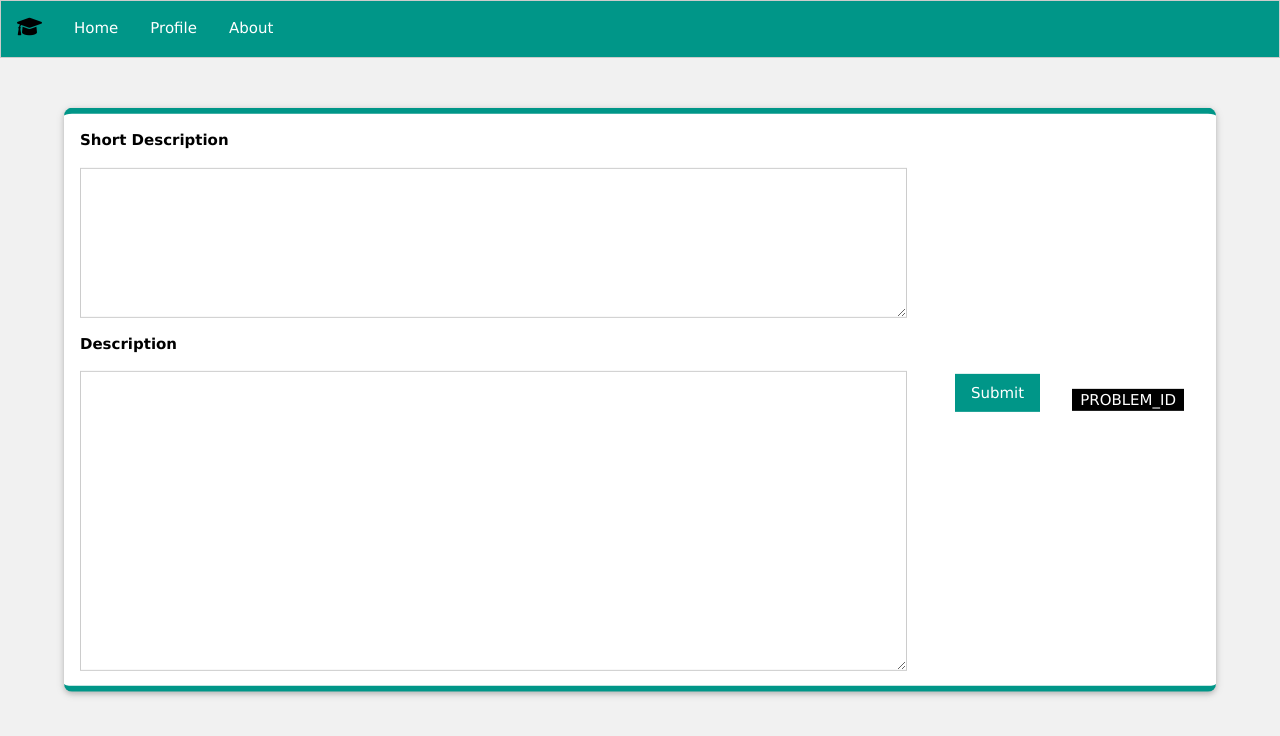
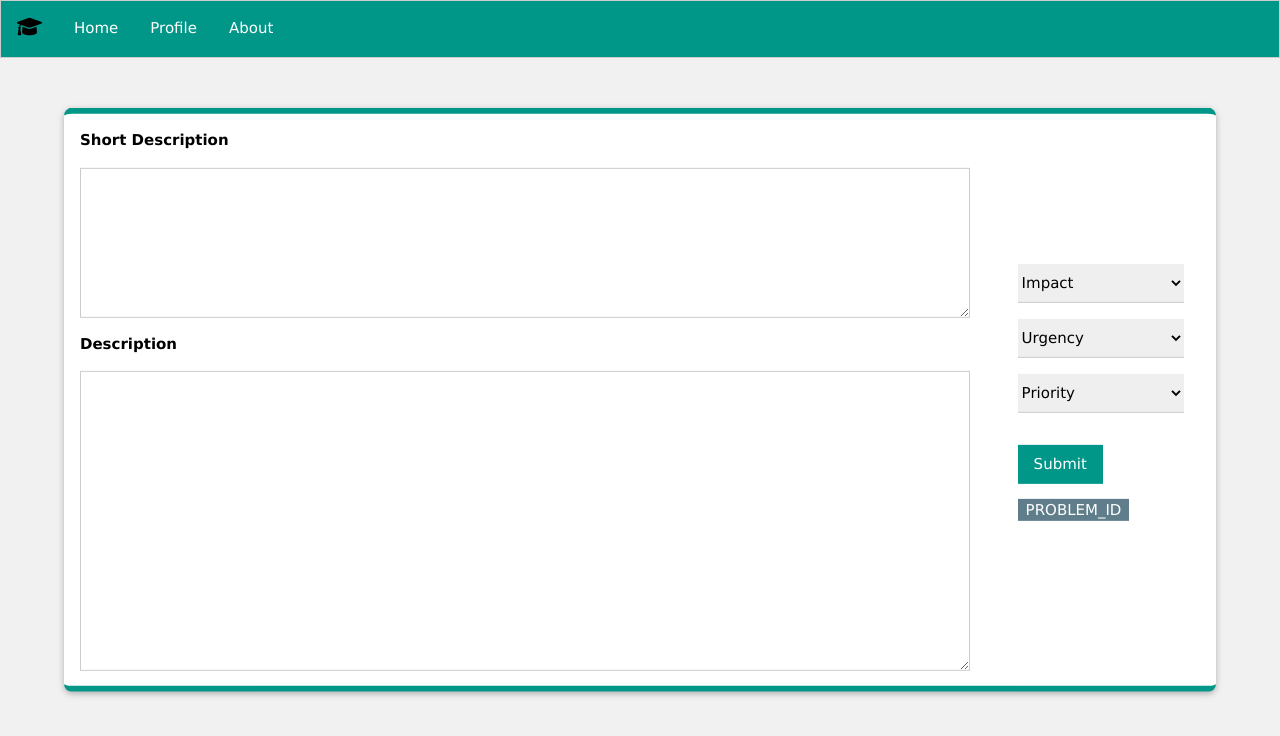
Before and after one commit to fabydag19/ml_app, a Flask app: page / in a window 1280 px wide. Shown: the top 736 px of the page. Run offline with Flask 3, Linux system fonts and the light colour scheme.

Commit message:
Add model

```diff
--- a/app.py
+++ b/app.py
@@ -1,14 +1,23 @@
-from flask import Flask, render_template
+from flask import Flask, render_template, request
+from model import model_predictions
 
 app = Flask(__name__)
 
-@app.route('/')
-def home():
-    return render_template('index.html')
+@app.route('/', methods=['GET', 'POST'])
+def index():
 
-@app.route('/model', methods=['GET', 'POST'])
-def home():
-    return render_template('index.html')
+    result = None
+    if request.method == 'POST':
+
+        short_description = request.form.get('short_description')
+        description = request.form.get('description')
+        impact = int(request.form.get('impact'))
+        urgency = int(request.form.get('urgency'))
+        priority = int(request.form.get('priority'))
+
+        result = model_predictions(short_description,description, impact, urgency, priority)
+
+    return render_template('index.html', result=result)
 
 if __name__ == '__main__':
     app.run(debug=True, host='0.0.0.0')
--- a/requirements.txt
+++ b/requirements.txt
@@ -1 +1,6 @@
 Flask
+pandas
+numpy
+joblib
+scikit-learn
+spacy
--- a/templates/index.html
+++ b/templates/index.html
@@ -23,28 +23,55 @@
 
     <!-- Form -->
     <div class="w3-display-middle" style="width: 90%;">
+
         <div class="w3-card w3-white w3-topbar w3-bottombar w3-round-large w3-border-teal">
-            <form class="w3-cell-row" action="">
+            <form class="w3-cell-row" method="POST">
                 <div class="w3-container w3-cell">
                     <p>
                         <label><b>Short Description</b></label>
-                        <textarea class="w3-input w3-border w3-margin-top" style="height: 150px;" name="short"></textarea>
+                        <textarea class="w3-input w3-border w3-margin-top" style="height: 150px;"
+                            name="short_description"></textarea>
                     </p>
                     <p>
                         <label><b>Description</b></label>
-                        <textarea class="w3-input w3-border w3-margin-top" style="height: 300px;" name="description" type="text"></textarea>
+                        <textarea class="w3-input w3-border w3-margin-top" style="height: 300px;" name="description"
+                            type="text"></textarea>
                     </p>
                 </div>
+
                 <div class="w3-container w3-cell w3-cell-middle" style="width: 20%;">
-                    <div class="w3-cell-row">
-                        <div class="w3-container w3-cell">
-                            <button class="w3-btn w3-teal w3-cell">Submit</button>
+                        <div class="w3-container">
+                            <select class="w3-select" name="impact">
+                                <option value="" disabled selected>Impact</option>
+                                <option value="1">Level 1</option>
+                                <option value="2">Level 2</option>
+                                <option value="3">Level 3</option>
+                              </select>
+
+                            <select class="w3-select w3-margin-top" name="urgency">
+                                <option value="" disabled selected>Urgency</option>
+                                <option value="1">Level 1</option>
+                                <option value="2">Level 2</option>
+                                <option value="3">Level 3</option>
+                            </select>
+
+                            <select class="w3-select w3-margin-top w3-margin-bottom" name="priority">
+                                <option value="" disabled selected>Priority</option>
+                                <option value="1">Level 1</option>
+                                <option value="2">Level 2</option>
+                                <option value="3">Level 3</option>
+                            </select>
+                    </div>
+                    <div class="w3-container w3-margin-top">
+                        <div>
+                            <button class="w3-btn w3-teal w3-cell" type="submit">Submit</button>
                         </div>
-                        <div class="w3-container w3-cell">
-                            <p><span class="w3-tag">PROBLEM_ID</span></p>
+                        <div>
+                            <p><span id="problem_id" class="w3-tag w3-blue-gray">{{ result if result else 'PROBLEM_ID' }}</span></p>
                         </div>
                     </div>
                 </div>
+
             </form>
         </div>
     </div>
```
Also changed, not shown: model.py (added, +79 -0 lines), static/modules/model.py (deleted), 8 other files.
